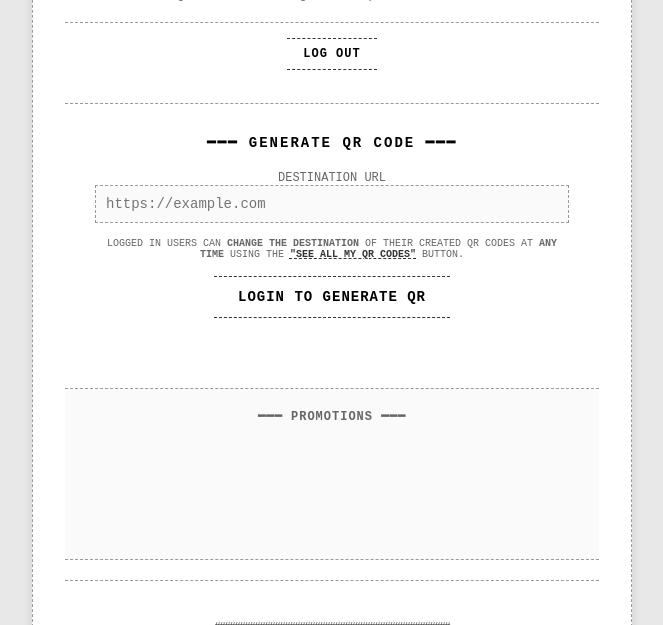
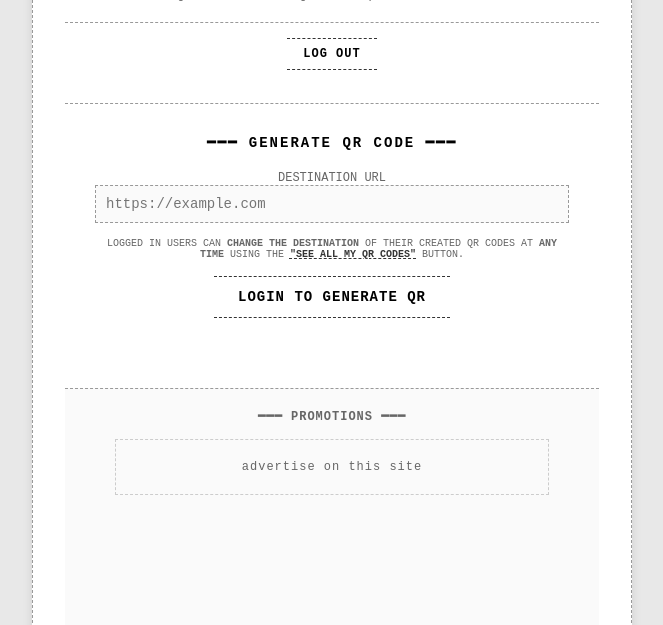
Before and after one commit to george-m8/qr-redirect-site, a plain HTML site: page index.html in a window 1280 px wide. Shown: the part 175-800 px from the top of the page, without its empty margins (308-971 px from the left). Drawn offline with nearby package versions, Linux system fonts and the light colour scheme; no server answers.

Commit message:
Add fallback message for ads and corresponding CSS styling

```diff
--- a/ads.js
+++ b/ads.js
@@ -37,6 +37,14 @@
     title.className = 'section-title ad-title';
     title.textContent = opts.title;
 
+    // Fallback message for when ad doesn't load
+    const fallback = document.createElement('div');
+    fallback.className = 'ad-fallback';
+    const fallbackLink = document.createElement('a');
+    fallbackLink.href = 'mailto:ads@sa1l.cc';
+    fallbackLink.textContent = 'advertise on this site';
+    fallback.appendChild(fallbackLink);
+
     const adWrapper = document.createElement('div');
     adWrapper.className = 'ad-wrapper';
 
@@ -52,6 +60,7 @@
 
     adWrapper.appendChild(ins);
     container.appendChild(title);
+    container.appendChild(fallback);
     container.appendChild(adWrapper);
 
     return container;
--- a/css/ads.css
+++ b/css/ads.css
@@ -21,6 +21,36 @@
   justify-content: center;
 }
 
+/* Fallback message - shown when ad doesn't load */
+.ad-fallback {
+  text-align: center;
+  padding: 20px;
+  font-size: 12px;
+  color: #999;
+  border: 1px dashed #ccc;
+  margin: 0 20px 15px 20px;
+  display: block;
+}
+
+.ad-fallback a {
+  color: #666;
+  text-decoration: none;
+  text-transform: lowercase;
+  letter-spacing: 1px;
+  transition: all 0.2s ease;
+}
+
+.ad-fallback a:hover {
+  color: #333;
+  font-weight: bold;
+  letter-spacing: 2px;
+}
+
+/* Hide fallback when ad loads successfully (iframe present in ad-wrapper) */
+.ad-section:has(.ad-wrapper iframe) .ad-fallback {
+  display: none;
+}
+
 /* Ad placeholder - visible by default, hidden only when explicitly marked unfilled */
 [data-ad-placeholder].ad-placeholder-hidden {
   display: none;
```
